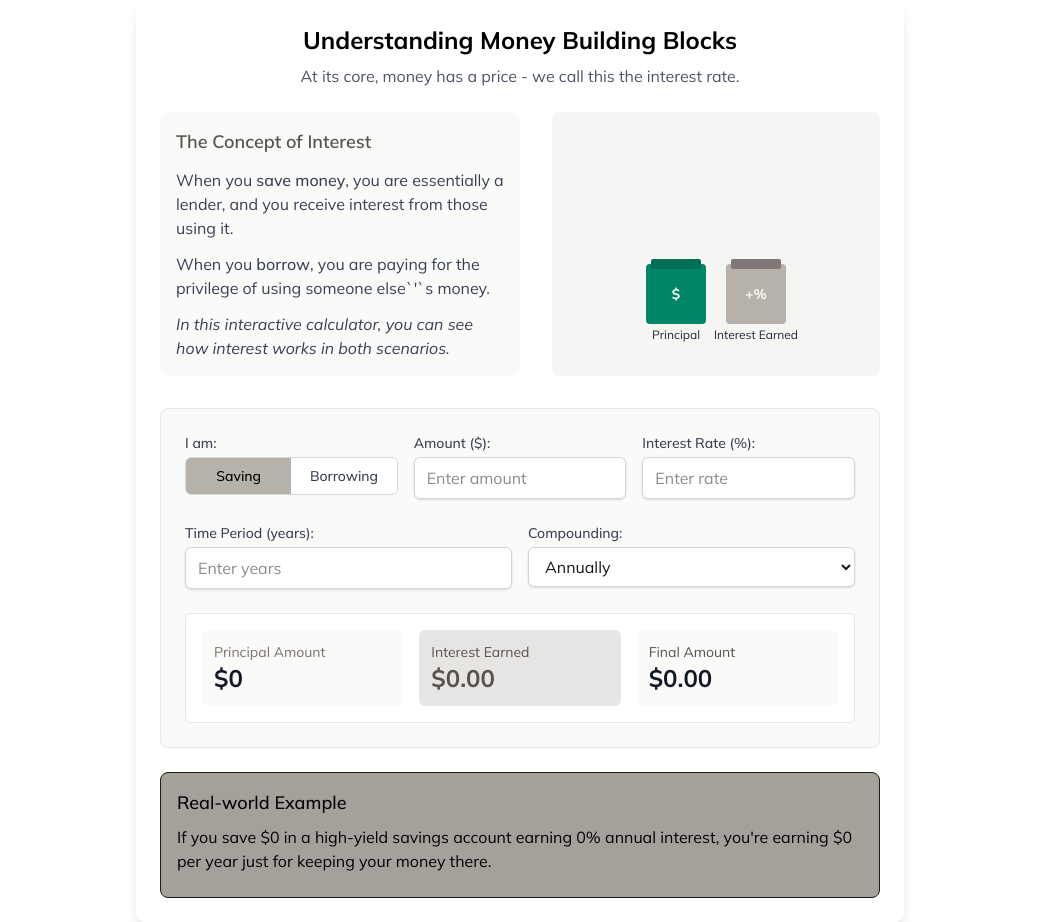
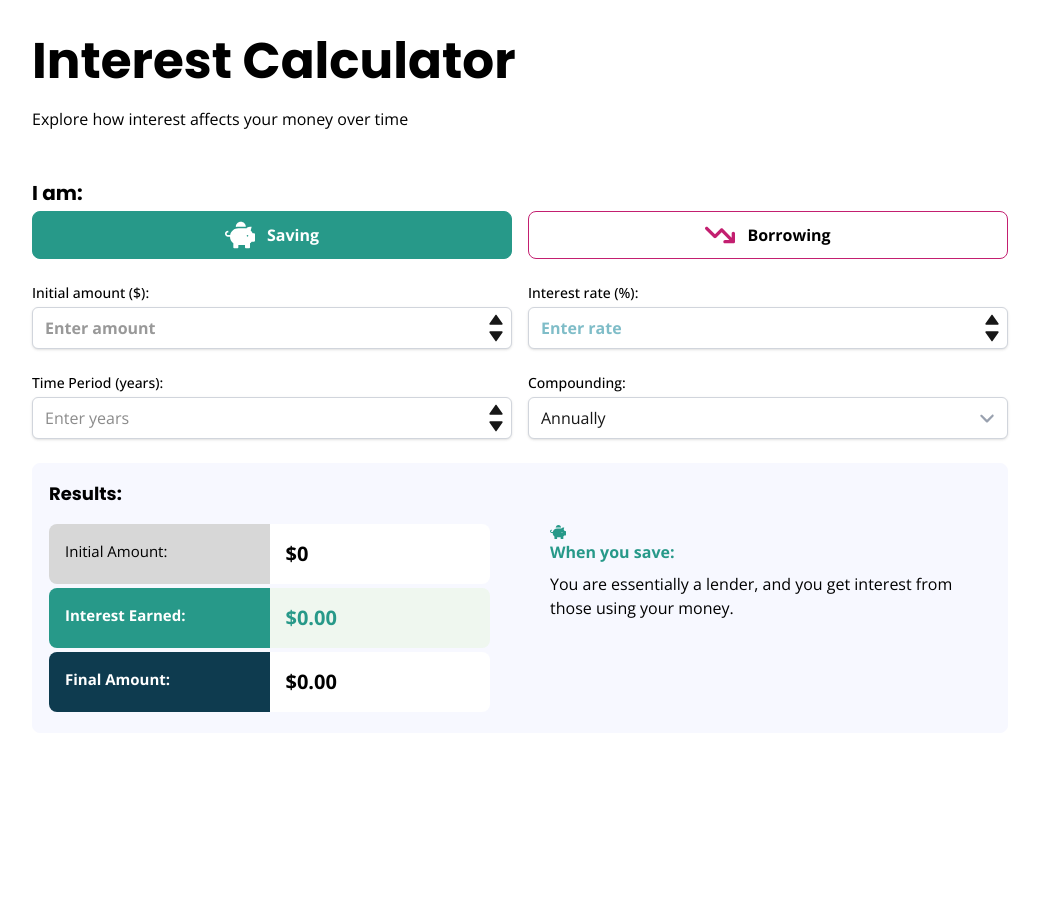
Before and after one commit to SU-SWS/ifdm_learning_apps, a Next.js app: page / in a window 1280 px wide. Shown: the whole page, without its empty margins (120-1159 px from the left). After the commit the page ends 800 px from the top, so only its background shows below. Built offline with nearby package versions, Linux system fonts and the light colour scheme.

Commit message:
IFDM-35: Updated app to match new design patterns (#13)
* IFDM-35: Updated app to match new design patterns

* widening the max and adding more gap for lg on the results section

* Design updates

* updates to design per feedback

* fixup

* fixup

```diff
--- a/package.json
+++ b/package.json
@@ -15,7 +15,8 @@
     "next": "15.3.3",
     "postcss": "^8.5.4",
     "react": "^19.0.0",
-    "react-dom": "^19.0.0"
+    "react-dom": "^19.0.0",
+    "react-icons": "^5.5.0"
   },
   "devDependencies": {
     "@eslint/eslintrc": "^3",
--- a/src/app/globals.css
+++ b/src/app/globals.css
@@ -1,4 +1,3 @@
-@import url('https://fonts.googleapis.com/css2?family=Mulish:ital,wght@0,200..1000;1,200..1000&display=swap');
 @import "tailwindcss";
 
 :root {
@@ -23,12 +22,5 @@
 body {
   background: var(--background);
   color: var(--foreground);
-  font-family: "Mulish", Arial, Helvetica, sans-serif;
+  font-family: "Open Sans", Arial, Helvetica, sans-serif;
 }
-
-.mulish-uniquifier{
-  font-family: "Mulish", sans-serif;
-  font-optical-sizing: auto;
-  font-weight: 400;
-  font-style: normal;
-}
--- a/src/app/layout.tsx
+++ b/src/app/layout.tsx
@@ -1,12 +1,12 @@
 import type { Metadata } from "next";
-import { Mulish } from "next/font/google";
+import { Open_Sans as OpenSansFont } from "next/font/google";
 import "./globals.css";
 
-const MulishFont = Mulish({
-  variable: "--font-mulish",
+const openSans = OpenSansFont({
+  variable: "--font-open-sans",
   subsets: ["latin"],
   display: "swap",
-  weight: ["200", "300", "400", "500", "600", "700", "800", "900"],
+  weight: ["300", "400", "500", "600", "700", "800"],
 });
 
 export const metadata: Metadata = {
@@ -27,7 +27,7 @@ export default function RootLayout({
   return (
     <html lang="en">
       <body
-        className={`${MulishFont.variable}  antialiased`}
+        className={`${openSans.variable}  antialiased`}
       >
         {children}
       </body>
--- a/src/app/page.tsx
+++ b/src/app/page.tsx
@@ -1,12 +1,31 @@
-'use client';
-import React, { useState, useEffect } from 'react';
+"use client";
+import React, { useState, useEffect } from "react";
+import { FaPiggyBank } from "react-icons/fa";
+import { FaArrowTrendDown, FaAngleDown } from "react-icons/fa6";
+import { BiSolidUpArrow } from "react-icons/bi";
+import { BiSolidDownArrow } from "react-icons/bi";
+import { Poppins, Open_Sans } from 'next/font/google'
+
+const poppins = Poppins({
+  weight: ['100', '200', '300', '400', '500', '600', '700', '800', '900'],
+  style: ['normal', 'italic'],
+  variable: '--font-poppins',
+  subsets: ['latin'],
+})
+
+const openSans = Open_Sans({
+  weight: ['300', '400', '500', '600', '700', '800'],
+  style: ['normal', 'italic'],
+  variable: '--font-open-sans',
+  subsets: ['latin'],
+});
 
 const InterestRateVisual = () => {
-  const [mode, setMode] = useState('saving'); // 'saving' or 'borrowing'
+  const [mode, setMode] = useState("saving"); // 'saving' or 'borrowing'
   const [amount, setAmount] = useState<number>(0);
   const [interestRate, setInterestRate] = useState<number>(0);
   const [years, setYears] = useState<number>(0);
-  const [compounding, setCompounding] = useState('annually');
+  const [compounding, setCompounding] = useState("annually");
 
   const [interestAmount, setInterestAmount] = useState(0);
   const [totalAmount, setTotalAmount] = useState(0);
@@ -14,14 +33,14 @@ const InterestRateVisual = () => {
   // Calculate the interest and total amount
   useEffect(() => {
     let periods = 1;
-    switch(compounding) {
-      case 'monthly':
+    switch (compounding) {
+      case "monthly":
         periods = 12;
         break;
-      case 'quarterly':
+      case "quarterly":
         periods = 4;
         break;
-      case 'semi-annually':
+      case "semi-annually":
         periods = 2;
         break;
       default:
@@ -36,184 +55,308 @@ const InterestRateVisual = () => {
     const calculatedTotal = amount * Math.pow(1 + periodicRate, totalPeriods);
     const calculatedInterest = calculatedTotal - amount;
 
-    setInterestAmount(mode === 'saving' ? calculatedInterest : -calculatedInterest);
-    setTotalAmount(mode === 'saving' ? calculatedTotal : amount + calculatedInterest);
+    setInterestAmount(
+      mode === "saving" ? calculatedInterest : -calculatedInterest
+    );
+    setTotalAmount(
+      mode === "saving" ? calculatedTotal : amount + calculatedInterest
+    );
   }, [amount, interestRate, years, compounding, mode]);
 
   return (
-    <div className="bg-white p-6 rounded-lg shadow-lg max-w-3xl mx-auto">
-      <h2 className="text-2xl font-bold text-center text-black mb-2">Understanding Money Building Blocks</h2>
-      <p className="text-center text-gray-600 mb-6">At its core, money has a price - we call this the interest rate.</p>
+    <div className="bg-white p-6 max-w-5xl mx-auto">
+      <h2 className={`${poppins.className} text-[20px] lg:text-[50px] font-bold text-black mb-2`}>
+        Interest Calculator
+      </h2>
+      <p className="text-black mb-6">
+        Explore how interest affects your money over time
+      </p>
 
-      <div className="flex flex-col md:flex-row gap-8 mb-8">
-        {/* Left side explanation */}
-        <div className="flex-1 bg-stone-50 p-4 rounded-lg">
-          <h2 className="text-lg font-semibold text-stone-600 mb-3">The Concept of Interest</h2>
-          <p className="text-gray-700 mb-3">
-            When you <span className="font-medium">save money</span>, you are essentially a lender,
-            and you receive interest from those using it.
-          </p>
-          <p className="text-gray-700 mb-3">
-            When you <span className="font-medium">borrow</span>, you are paying for the privilege
-            of using someone else`&#39;`s money.
-          </p>
-          <p className="text-gray-700 italic">
-            In this interactive calculator, you can see how interest works in both scenarios.
-          </p>
+      {/* Interactive calculator */}
+      <div className="py-6">
+        <div className="flex flex-col mb-6">
+          <h2 className={`${poppins.className} text-xl text-black font-bold mb-1`}>I am:</h2>
+
+          <div className="flex-1 flex gap-4">
+            <button
+              className={`min-w-[150px] flex-1 py-2 px-3 text-md font-bold ${
+                mode === "saving"
+                  ? "bg-[#279989] rounded-lg border-1 border-[#279989]"
+                  : "rounded-lg border-1 border-[#279989]"
+              }`}
+              onClick={() => setMode("saving")}
+            >
+              <div className="flex-1 flex gap-3 align-center justify-center">
+                <div
+                  className={`text-3xl self-center ${
+                    mode === "saving" ? "text-[#ffffff]" : "text-[#279989]"
+                  }`}
+                >
+                  <FaPiggyBank />
                 </div>
-
-        {/* Right side image */}
-        <div className="flex-1 flex items-center justify-center">
-          <div className="w-full h-full bg-stone-100 rounded-lg flex items-center justify-center">
-            <svg width="200" height="200" viewBox="0 0 200 200">
-              {/* Money stacks */}
-              <rect x="30" y="120" width="60" height="60" fill="#008566" rx="4" />
-              <rect x="35" y="115" width="50" height="10" fill="#006F54" rx="2" />
-              <text x="60" y="155" textAnchor="middle" fontSize="14" fill="white" fontWeight="bold">$</text>
-
-              {/* Interest visualization */}
-              <rect x="110" y="120" width="60" height="60" fill={mode === 'saving' ? "#B6B1A9" : "#B1040E"} rx="4" />
-              <rect x="115" y="115" width="50" height="10" fill={mode === 'saving' ? "#7F7776" : "#ef4444"} rx="2" />
-              <text x="140" y="155" textAnchor="middle" fontSize="14" fill="white" fontWeight="bold">
-                {mode === 'saving' ? "+" : "-"}%
-              </text>
-
-              {/* Labels */}
-              <text x="60" y="195" textAnchor="middle" fontSize="12" fill="#1f2937">Principal</text>
-              <text x="140" y="195" textAnchor="middle" fontSize="12" fill="#1f2937">
-                {mode === 'saving' ? "Interest Earned" : "Interest Paid"}
-              </text>
-            </svg>
+                <div
+                  className={`self-center ${
+                    mode === "saving" ? "text-[#ffffff]" : "text-[#000000]"
+                  }`}
+                >
+                  Saving
+                </div>
+              </div>
+            </button>
+            <button
+              className={` min-w-[150px] flex-1 py-2 px-3 text-md font-bold ${
+                mode === "borrowing"
+                  ? "bg-[#C31F70] rounded-lg border-1 border-[#C31F70]"
+                  : "rounded-lg border-1 border-[#C31F70]"
+              }`}
+              onClick={() => setMode("borrowing")}
+            >
+              <div className="flex-1 flex gap-3 align-center justify-center">
+                <div
+                  className={`text-3xl self-center ${
+                    mode === "borrowing" ? "text-[#ffffff]" : "text-[#C31F70]"
+                  }`}
+                >
+                  <FaArrowTrendDown />
+                </div>
+                <div
+                  className={` self-center ${
+                    mode === "borrowing" ? "text-[#ffffff]" : "text-[#000000]"
+                  }`}
+                >
+                  Borrowing
+                </div>
+              </div>
+            </button>
+          </div>
+        </div>
+        <div className="flex flex-wrap gap-4 mb-6">
+          <div className="flex-1 min-w-[150px]">
+            <label className="block text-sm font-medium text-black mb-1">
+              Initial amount ($):
+            </label>
+            <div className="relative">
+              <input
+                type="number"
+                min="0"
+                placeholder="Enter amount"
+                value={amount === 0 ? "" : amount}
+                onChange={(e) => {
+                  const val = e.target.value;
+                  setAmount(val === "" ? 0 : Math.max(0, parseInt(val) || 0));
+                }}
+                onFocus={(e) => e.target.select()}
+                className="text-[#343434] font-bold block w-full rounded-md border-gray-300 shadow-sm py-2 px-3 bg-white border pr-10 [appearance:textfield] [&::-webkit-outer-spin-button]:appearance-none [&::-webkit-inner-spin-button]:appearance-none"
+              />
+              <div className="absolute right-2 top-1/2 -translate-y-1/2 flex flex-col">
+                <button
+                  type="button"
+                  tabIndex={-1}
+                  aria-label="Increase amount"
+                  onClick={() => setAmount((prev) => Math.max(0, prev + 1))}
+                  className=" hover:text-[#279989] focus:outline-none"
+                >
+                  <BiSolidUpArrow />
+                </button>
+                <button
+                  type="button"
+                  tabIndex={-1}
+                  aria-label="Decrease amount"
+                  onClick={() => setAmount((prev) => Math.max(0, prev - 1))}
+                  className=" hover:text-[#C31F70] focus:outline-none"
+                >
+                  <BiSolidDownArrow />
+                </button>
               </div>
             </div>
           </div>
 
-      {/* Interactive calculator */}
-      <div className="bg-stone-50 p-6 rounded-lg border border-gray-200">
-        <div className="flex flex-wrap gap-4 mb-6">
-          <div className="flex-1 min-w-[120px]">
-            <label className="block text-sm font-medium text-gray-700 mb-1">I am:</label>
-            <div className="flex rounded-md overflow-hidden border border-gray-300">
+          <div className="flex-1 min-w-[150px]">
+            <label className="block text-sm font-medium text-black mb-1">
+              Interest rate (%):
+            </label>
+            <div className="relative">
+              <input
+                type="number"
+                min="0.1"
+                placeholder="Enter rate"
+                step="0.1"
+                value={interestRate === 0 ? "" : interestRate}
+                onChange={(e) =>
+                  setInterestRate(Math.max(0, parseFloat(e.target.value) || 0))
+                }
+                className={`font-bold block w-full rounded-md border-gray-300 shadow-sm py-2 px-3 bg-white border pr-10 [appearance:textfield] [&::-webkit-outer-spin-button]:appearance-none [&::-webkit-inner-spin-button]:appearance-none ${
+                  mode === "borrowing" ? "text-[#C31F70]" : "text-[#007C92]"
+                }`}
+              />
+              <div className="absolute right-2 top-1/2 -translate-y-1/2 flex flex-col">
                 <button
-                className={`flex-1 py-2 px-3 text-sm font-medium ${
-                  mode === 'saving'
-                    ? 'bg-[#B6B1A9] text-black'
-                    : 'bg-white text-gray-700 hover:bg-stone-50'
-                }`}
-                onClick={() => setMode('saving')}
+                  type="button"
+                  tabIndex={-1}
+                  aria-label="Increase interest rate"
+                  onClick={() =>
+                    setInterestRate((prev) =>
+                      Math.max(0, parseFloat((prev + 0.1).toFixed(1)))
+                    )
+                  }
+                  className="hover:text-[#279989] focus:outline-none"
                 >
-                Saving
+                  <BiSolidUpArrow />
                 </button>
                 <button
-                className={`flex-1 py-2 px-3 text-sm font-medium ${
-                  mode === 'borrowing'
-                    ? 'bg-[#B1040E] text-white'
-                    : 'bg-white text-gray-700 hover:bg-stone-50'
-                }`}
-                onClick={() => setMode('borrowing')}
+                  type="button"
+                  tabIndex={-1}
+                  aria-label="Decrease interest rate"
+                  onClick={() =>
+                    setInterestRate((prev) =>
+                      Math.max(0, parseFloat((prev - 0.1).toFixed(1)))
+                    )
+                  }
+                  className="hover:text-[#C31F70] focus:outline-none"
                 >
-                Borrowing
+                  <BiSolidDownArrow />
                 </button>
               </div>
             </div>
-
-          <div className="flex-1 min-w-[150px]">
-          <label className="block text-sm font-medium text-gray-700 mb-1">Amount ($):</label>
-          <input
-            type="number"
-            min="0"
-            placeholder='Enter amount'
-            value={amount === 0 ? '' : amount}
-            onChange={(e) => {
-              const val = e.target.value;
-              setAmount(val === '' ? 0 : Math.max(0, parseInt(val) || 0));
-            }}
-            onFocus={(e) => e.target.select()}
-            className="block w-full rounded-md border-gray-300 shadow-sm py-2 px-3 bg-white border"
-          />
-          </div>
-
-          <div className="flex-1 min-w-[150px]">
-            <label className="block text-sm font-medium text-gray-700 mb-1">Interest Rate (%):</label>
-            <input
-              type="number"
-              min="0.1"
-              placeholder='Enter rate'
-              step="0.1"
-              value={interestRate === 0 ? '' : interestRate}
-              onChange={(e) => setInterestRate(Math.max(0, parseFloat(e.target.value) || 0))}
-              className="block w-full rounded-md border-gray-300 shadow-sm py-2 px-3 bg-white border"
-            />
           </div>
         </div>
 
         <div className="flex flex-wrap gap-4 mb-6">
           <div className="flex-1 min-w-[150px]">
-            <label className="block text-sm font-medium text-gray-700 mb-1">Time Period (years):</label>
+            <label className="block text-sm font-medium text-black mb-1">
+              Time Period (years):
+            </label>
+            <div className="relative">
               <input
                 type="number"
                 min="1"
                 max="30"
-              placeholder='Enter years'
-              value={years === 0 ? '' : years }
-              onChange={(e) => setYears(Math.min(30, Math.max(0, parseInt(e.target.value) || 0)))}
-              className="block w-full rounded-md border-gray-300 shadow-sm py-2 px-3 bg-white border"
+                placeholder="Enter years"
+                value={years === 0 ? "" : years}
+                onChange={(e) =>
+                  setYears(
+                    Math.min(30, Math.max(0, parseInt(e.target.value) || 0))
+                  )
+                }
+                className="block w-full rounded-md border-gray-300 shadow-sm py-2 px-3 bg-white border pr-10 [appearance:textfield] [&::-webkit-outer-spin-button]:appearance-none [&::-webkit-inner-spin-button]:appearance-none"
               />
+              <div className="absolute right-2 top-1/2 -translate-y-1/2 flex flex-col">
+                <button
+                  type="button"
+                  tabIndex={-1}
+                  aria-label="Increase years"
+                  onClick={() => setYears((prev) => Math.min(30, prev + 1))}
+                  className="hover:text-[#279989] focus:outline-none"
+                >
+                  <BiSolidUpArrow />
+                </button>
+                <button
+                  type="button"
+                  tabIndex={-1}
+                  aria-label="Decrease years"
+                  onClick={() => setYears((prev) => Math.max(1, prev - 1))}
+                  className="hover:text-[#C31F70] focus:outline-none"
+                >
+                  <BiSolidDownArrow />
+                </button>
+              </div>
+            </div>
           </div>
 
           <div className="flex-1 min-w-[150px]">
-            <label className="block text-sm font-medium text-gray-700 mb-1">Compounding:</label>
+          <label className="block text-sm font-medium text-black mb-1">
+            Compounding:
+          </label>
+            <div className="relative">
               <select
               value={compounding}
               onChange={(e) => setCompounding(e.target.value)}
-              className="block w-full rounded-md border-gray-300 shadow-sm py-2 px-3 bg-white border"
+              className="block w-full rounded-md border-gray-300 shadow-sm py-2 px-3 bg-white border appearance-none"
               >
               <option value="annually">Annually</option>
               <option value="semi-annually">Semi-annually</option>
               <option value="quarterly">Quarterly</option>
               <option value="monthly">Monthly</option>
               </select>
-          </div>
-        </div>
-
-        {/* Results section */}
-        <div className="mt-6 p-4 bg-white rounded-md border border-gray-200">
-          <div className="grid grid-cols-1 md:grid-cols-3 gap-4">
-            <div className="p-3 rounded-md bg-stone-50">
-              <p className="text-sm text-stone-500">Principal Amount</p>
-              <p className="text-2xl font-bold text-gray-900">${amount.toLocaleString()}</p>
-            </div>
-
-            <div className={`p-3 rounded-md ${mode === 'saving' ? 'bg-stone-200' : 'bg-[#B1040E14]'}`}>
-              <p className="text-sm text-stone-600">
-                {mode === 'saving' ? 'Interest Earned' : 'Interest Paid'}
-              </p>
-              <p className={`text-2xl font-bold ${mode === 'saving' ? 'text-stone-600' : 'text-[#B1040E]'}`}>
-                ${Math.abs(interestAmount).toLocaleString(undefined, {minimumFractionDigits: 2, maximumFractionDigits: 2})}
-              </p>
-            </div>
-
-            <div className="p-3 rounded-md bg-stone-50">
-              <p className="text-sm text-stone-600">
-                {mode === 'saving' ? 'Final Amount' : 'Total Repayment'}
-              </p>
-              <p className="text-2xl font-bold text-gray-900">
-                ${totalAmount.toLocaleString(undefined, {minimumFractionDigits: 2, maximumFractionDigits: 2})}
-              </p>
+              <div className="pointer-events-none absolute right-3 top-1/2 -translate-y-1/2 text-gray-400 text-lg">
+              <FaAngleDown />
               </div>
             </div>
           </div>
         </div>
 
+        {/* Results section */}
+        <div className="mt-6 p-4 bg-[#F7F8FF] rounded-lg border border-[#F7F8FF]">
+          <h2 className={`${poppins.className} text-lg text-black font-bold pb-4`}>Results:</h2>
+          <div className="lg:grid lg:grid-cols-2 lg:gap-15">
+            <div className="innerwrapper">
+              <div className="flex flex-col mb-1">
+                <div className="flex align-center flex-row">
+                  <div className="w-[50%] text-[15px]  p-4 text-black rounded-l-lg bg-[#D7D7D7]">
+                    Initial Amount:
+                  </div>
+                  <div className="w-[50%] text-xl p-4 self-center rounded-r-lg bg-white font-bold text-black overflow-hidden text-ellipsis">
+                    ${amount.toLocaleString()}
+                  </div>
+                </div>
+              </div>
+              <div className="flex flex-col  mb-1">
+                <div className={`flex align-center flex-row`}>
+                  <div
+                    className={`w-[50%] text-[15px] p-4 font-bold text-white rounded-l-lg  ${
+                      mode === "saving" ? "bg-[#279989]" : "bg-[#c31f70]"
+                    }`}
+                  >
+                    {mode === "saving" ? "Interest Earned" : "Interest Paid"}:
+                  </div>
+                  <div
+                    className={`w-[50%] text-xl p-4 self-center rounded-r-lg font-bold overflow-hidden text-ellipsis ${
+                      mode === "saving"
+                        ? "bg-[#EFF7EF] text-[#279989]"
+                        : "bg-[#FFEDF6] text-[#C31f70]"
+                    }`}
+                  >
+                    ${Math.abs(interestAmount).toLocaleString(undefined, {
+                      minimumFractionDigits: 2,
+                      maximumFractionDigits: 2,
+                    })}
+                  </div>
+                </div>
+              </div>
+              <div className="flex flex-col mb-1">
+                <div className={`flex align-center flex-row`}>
+                  <div className="w-[50%] text-[15px] p-4 font-bold text-white bg-[#0E3B4F] rounded-l-lg">
+                    Final Amount:
+                  </div>
+                  <div className="w-[50%] text-xl p-4 self-center rounded-r-lg font-bold text-black bg-white  overflow-hidden text-ellipsis">
+                    ${totalAmount.toLocaleString(undefined, {
+                      minimumFractionDigits: 2,
+                      maximumFractionDigits: 2,
+                    })}
+                  </div>
+                </div>
+              </div>
+            </div>
             {/* Example section */}
-      <div className="mt-6 p-4 bg-stone-400 border border-stone-900 rounded-lg">
-        <h2 className="text-lg font-medium text-black mb-2">Real-world Example</h2>
-        <p className="text-black mb-2">
-          {mode === 'saving'
-            ? `If you save $${amount.toLocaleString()} in a high-yield savings account earning ${interestRate}% annual interest, you're earning $${(amount * interestRate / 100).toLocaleString()} per year just for keeping your money there.`
-            : `A ${interestRate}% interest rate means paying $${(amount * interestRate / 100).toLocaleString()} per year for every $${amount.toLocaleString()} borrowed.`
-          }
+            <div className="mt-6 py-4 align-self-top lg:mt-0 lg:py-0">
+              {mode === "saving" ? (
+                <h2 className="text-md font-bold text-[#279989] mb-2">
+                  <FaPiggyBank /> When you save:
+                </h2>
+              ) : (
+                <h2 className="text-md font-bold text-[#C31F70] mb-2">
+                  <FaArrowTrendDown /> When you borrow
+                </h2>
+              )}
+              <p className="text-black mb-2 text-md">
+                {mode === "saving"
+                  ? `You are essentially a lender, and you get interest from those using your money.`
+                  : `You are paying intereest for the privilege of using someone else's money.`}
               </p>
+            </div>
+          </div>{" "}
+          {/* Wrapper section ends */}
+        </div>
       </div>
     </div>
   );
```
Also changed, not shown: 1 other file (tests, documents, lock files or other folders). Lines whose indentation alone changed are shown as unchanged.
